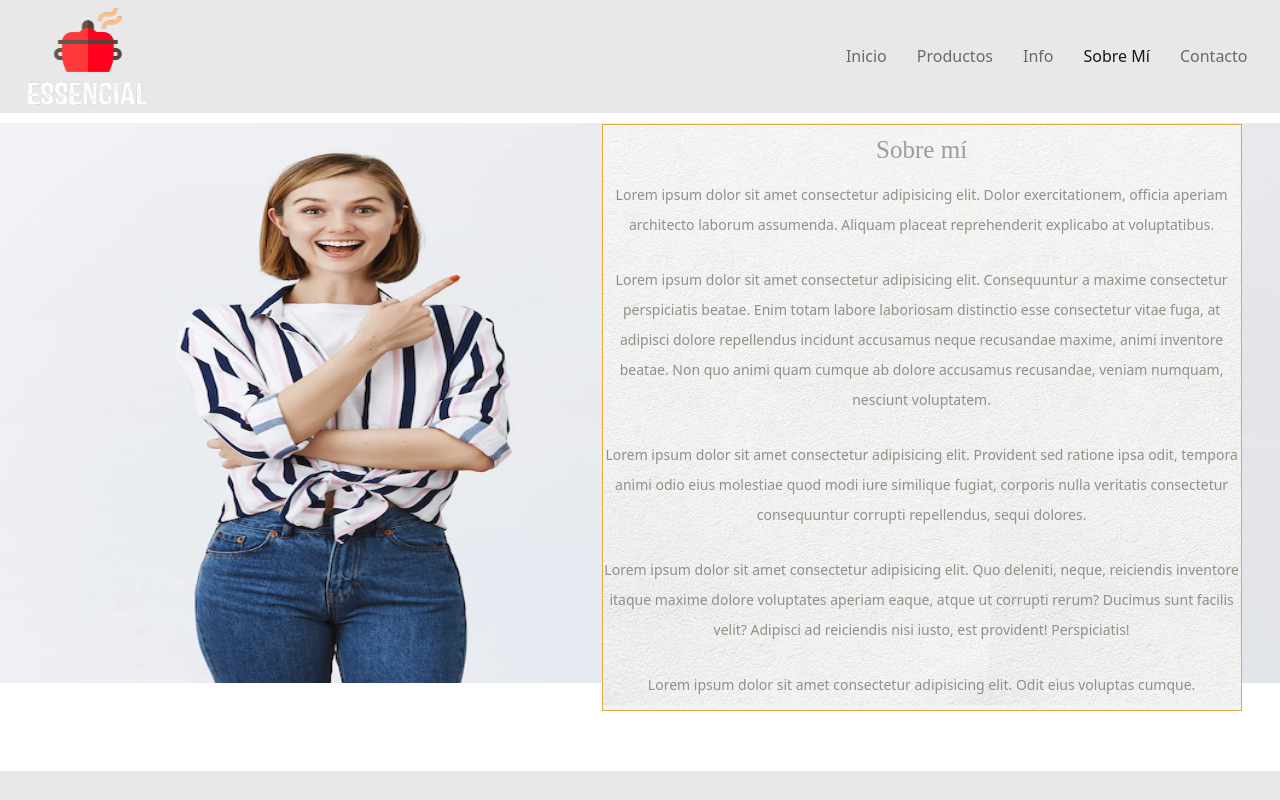
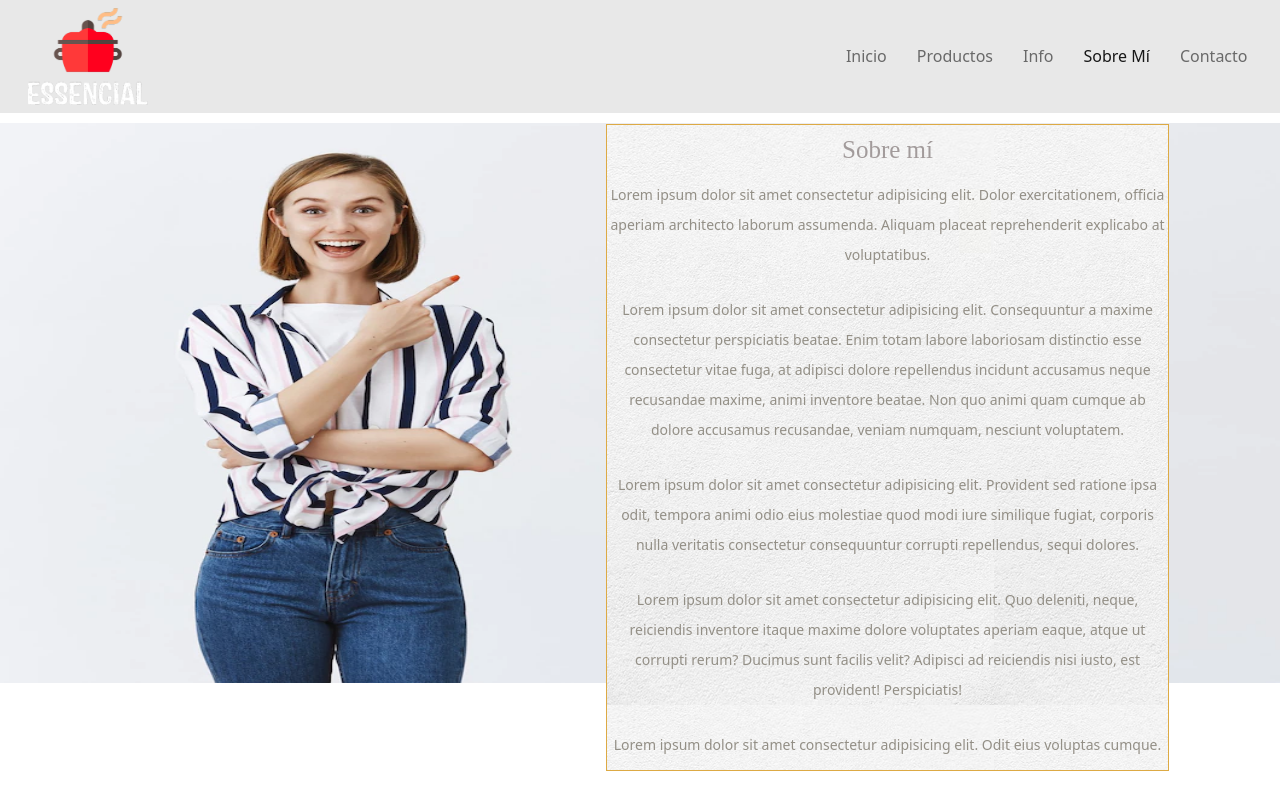
Before and after one commit to PAPA640/PROYECTO---FINAL, a website: page pages/sobre-mi.html in a window 1280 px wide. Shown: the top 800 px of the page. Drawn offline with Linux system fonts and the light colour scheme.

Commit message:
agregando margin a la clase container-flex en el index, sacando un row de la página sobre mi

```diff
--- a/assets/sass/pages/_inicio.scss
+++ b/assets/sass/pages/_inicio.scss
@@ -5,6 +5,7 @@
   text-align: center;
   font-size: $text-base;
   font-family: $font-title;
+  margin: 5rem;
   margin-top: 7rem;
   gap: 10px;
 
--- a/pages/sobre-mi.html
+++ b/pages/sobre-mi.html
@@ -43,7 +43,7 @@
     </div>
   </nav>
 
-  <main class="row fondo-main">
+  <main class="fondo-main">
     <div class="col-12">
       <img class="img-duena wow animate__zoomIn" data-wow-duration="1.3s" data-wow-delay=".3s" src="../assets/img/sobre_mi/mi-foto-4.jpg" alt="dueña-de-la-página">
     </div>
```
Also changed, not shown: assets/css/main.css.
